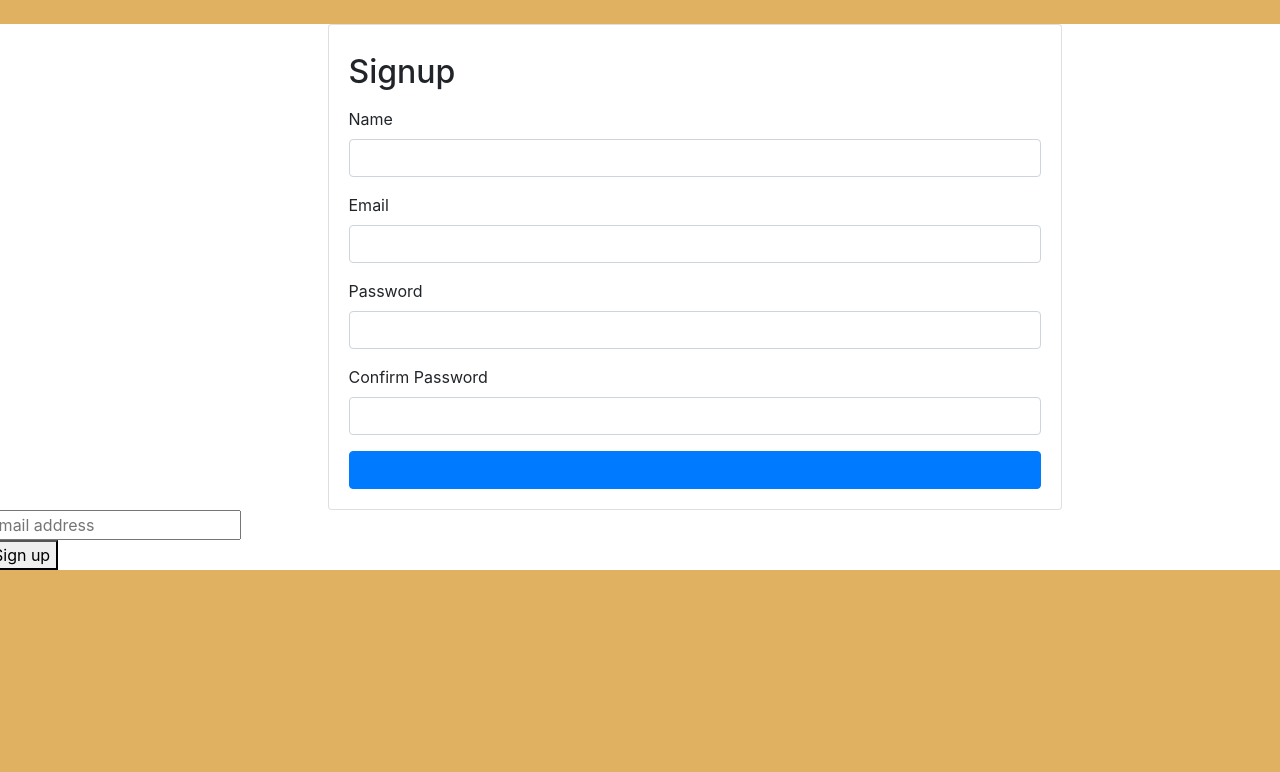
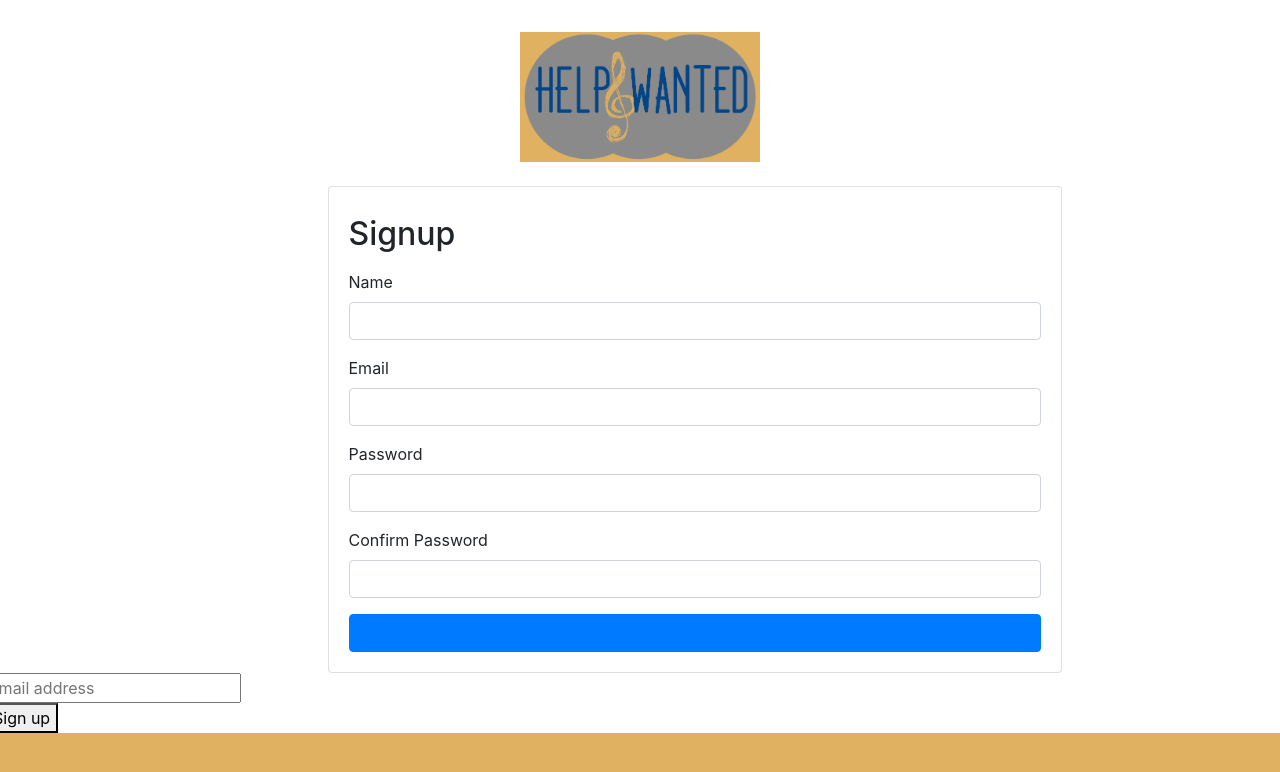
Before and after one commit to zbarovsky/help-wanted-frontend, a Next.js app: page /signup in a window 1280 px wide. Shown: the top 772 px of the page. Built offline with nearby package versions, Linux system fonts and the light colour scheme.

Commit message:
fixed about page.  got login page to work.  added logo to login and signup

```diff
--- /dev/null
+++ b/components/yellownav.tsx
@@ -0,0 +1,14 @@
+import React from 'react'
+import { Nav,  } from 'react-bootstrap'
+
+
+const YellowNav: React.FC = () => {
+
+    return (
+        <div className="yellowNav">
+                <img className="yellowLogo" src="/yellowlogo.png" />
+        </div>
+    )
+}
+
+export default YellowNav
--- a/pages/signup.tsx
+++ b/pages/signup.tsx
@@ -3,6 +3,7 @@ import axios from 'axios'
 import { Redirect } from 'react-router-dom'
 import CreateCustomerForm from '../components/CreateCustomerForm'
 import Link from 'next/link'
+import YellowNav from '../components/yellownav'
 
 
 const Signup: React.FC = () => {
@@ -55,6 +56,8 @@ const Signup: React.FC = () => {
     // if (redirect) return <Redirect to='/login' />
 
     return (
+      <div>
+        <YellowNav />
           <div className="row mt-4">
           <div className="col-md-7 offset-md-3">
             <div className="card card-body">
@@ -86,6 +89,7 @@ const Signup: React.FC = () => {
           </div>
           <CreateCustomerForm email={email} />
         </div>
+      </div>
     )
 }
 
--- a/styles/globals.css
+++ b/styles/globals.css
@@ -48,6 +48,7 @@ a {
 
 .navLinks {
   line-height: 6em;
+  margin-right: 1.5em;
 }
 
 .navLogo {
@@ -71,6 +72,21 @@ a {
   flex-wrap: wrap;
   margin-bottom: 2em;
 }
+
+/* --------- Login ---------- */
+.yellowNav {
+  display: flex;
+  flex-direction: row;
+  justify-content: center;
+  padding-top: 2em;
+}
+
+.yellowLogo {
+  width: 15em;
+  height: auto;
+  margin: 0 auto;
+}
+
 .header {
   margin: 30px 0 30px 0;
   font-weight: bold;
@@ -80,11 +96,3 @@ a {
   border-bottom: 1px solid black;
   padding-bottom: 10px;
 }
-
-.about {
-  display: flex;
-  justify-content: space-evenly;
-  flex-direction: row;
-  flex-wrap: wrap;
-  margin-bottom: 2em;
-}
```
Also changed, not shown: components/home.tsx (+4 -8 lines), components/landingcarousel.tsx (+2 -11 lines), pages/about.tsx (+4 -4 lines), pages/index.js (+6 -9 lines), public/yellowlogo.png (added). Lines whose indentation alone changed are shown as unchanged.
